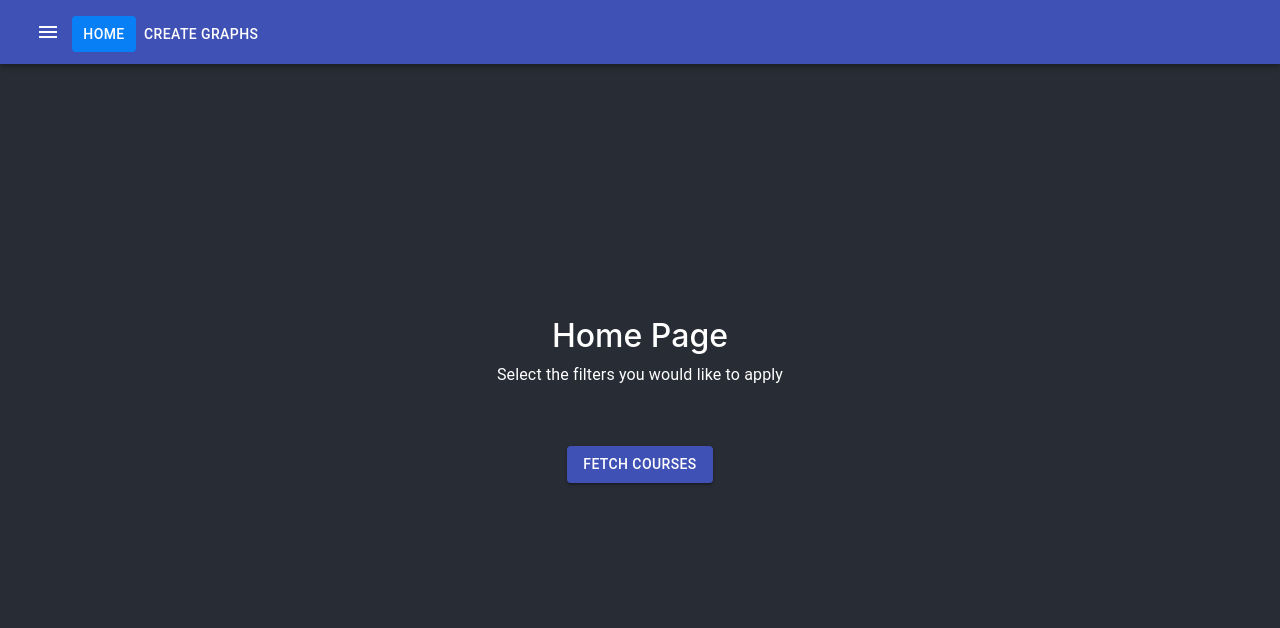
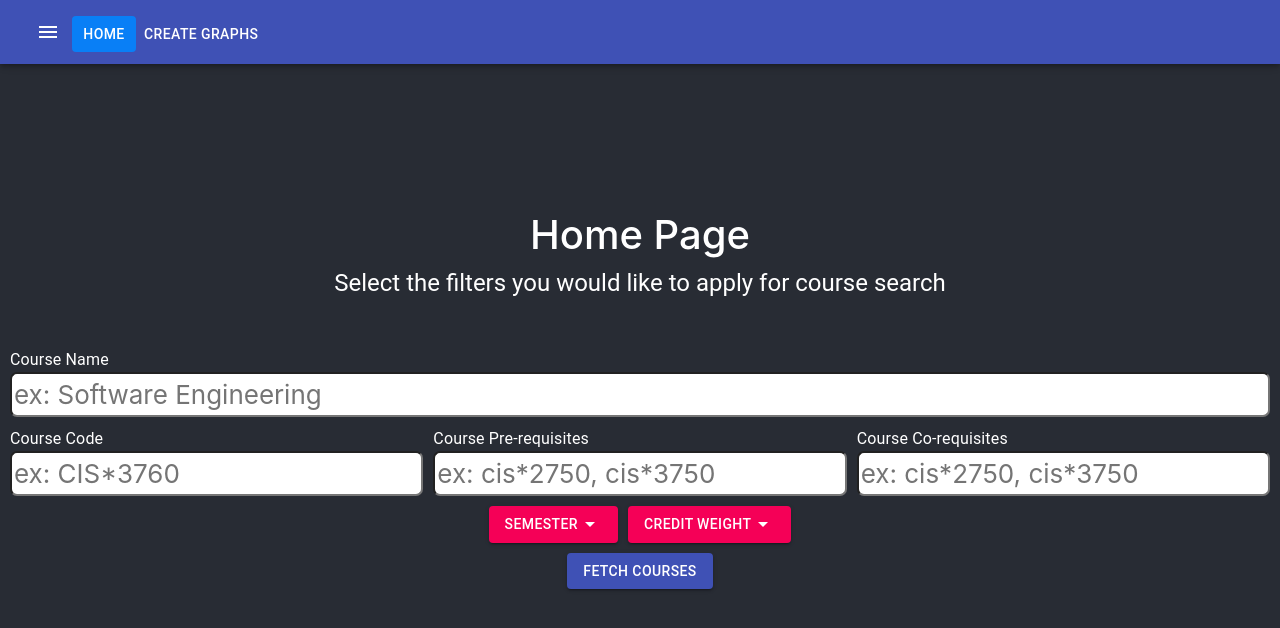
Before and after one commit to gnodwell/Guelph-Course-Selection-Manager, a React (Create React App) app in the folder webapp/front/: page / in a window 1280 px wide. Shown: the top 628 px of the page. Built offline with nearby package versions, Linux system fonts and the light colour scheme.

Commit message:
added UI for filtering

```diff
--- a/webapp/front/src/App.css
+++ b/webapp/front/src/App.css
@@ -39,6 +39,34 @@
   display: flex;
 }
 
+.flex_div {
+  display: flex;
+  flex-direction: row;
+  /* align-items: flex-start; */
+  flex-wrap: wrap;
+}
+
+.flex_item_sm {
+  flex-grow: 3;
+  flex-basis: auto;
+  margin: 5px;
+  width: 30%;
+  text-align: left;
+}
+
+.flex_item_md {
+  flex-grow: 3;
+  flex-basis: auto;
+  margin: 5px;
+  width: 75%;
+  text-align: left;
+}
+
+.input_field {
+  border-radius: 7px;
+  width: 100%;
+}
+
 @keyframes App-logo-spin {
   from {
     transform: rotate(0deg);
--- a/webapp/front/src/Pages/CreateGraphs.js
+++ b/webapp/front/src/Pages/CreateGraphs.js
@@ -25,11 +25,11 @@ function Graph() {
         <div className="CreateGraphs">
             <p>Hello From Graphs</p>
 
-            <Button onClick = {addGraph} variant='contained' color='primary'>
+            <Button onClick = {addGraph} variant='contained' color='primary' style={{margin: '5px'}}>
                 Generate Graph
             </Button>
 
-            <Button onClick = {clearGraph} variant='contained' color='primary'>
+            <Button onClick = {clearGraph} variant='contained' color='primary' style={{margin: '5px'}}>
                 Clear Graph
             </Button>
 
--- a/webapp/front/src/Pages/Home.js
+++ b/webapp/front/src/Pages/Home.js
@@ -1,20 +1,27 @@
 import Button from '@material-ui/core/Button'
 import logo from '../logo.svg';
 import React, { useState, useEffect } from 'react';
-import { Typography } from '@material-ui/core';
+import { Divider, IconButton, TableContainer, Typography } from '@material-ui/core';
+import { Menu } from '@material-ui/core/';
+import { MenuItem } from '@material-ui/core';
+import Zoom from '@material-ui/core/Zoom';
+import { ArrowDropDown } from '@material-ui/icons';
+import { Table, TableBody, TableCell, TableHead, TableRow, Paper } from '@material-ui/core';
+
 
 
 
 
 function Home() {
     const [courses, setCourses] = useState([])
-    const [usedFilters, setUsedFilters] = useState([])
-    const [unusedFilters, setUnusedFilters] = useState([])
+    const [filters, setFilters] = useState({})
+    const [anchorElSem, setAnchorElSem] = useState(null)
+    const [anchorElCr, setAnchorElCr] = useState(null)
 
     const fetchCourses = async() => {
         fetch('https://131.104.49.104/api', {
             method: 'POST',
-            body: JSON.stringify({}),
+            body: JSON.stringify(filters),
             referrerPolicy: "unsafe-url",
             headers: {
                 'Content-Type': 'application/json'
@@ -24,44 +31,207 @@ function Home() {
         .then(data => setCourses(data))
         .catch(error => console.log(error))
     };
+
+    const handleChange = (event) => {
+        const name = event.target.name
+        const value = event.target.value
+
+        //allows user to enter multiple courses separated by commas
+        if (name === 'prereqs' || name === 'coreqs') {
+            const vals = value.split(",")
+            setFilters(values => ({...values, [name]: vals}))
+        } else {
+            setFilters(values => ({...values, [name]: value}))
+        }
+
+
+    }
+
+    const handleCloseSem = async(event) => {
+        //add the semester to the filters
+        updateFilters(event, 1)
+        setAnchorElSem(null)
+    }
+
+    const handleCloseCr = async(event) => {
+        //add the credit weight to the filters
+        updateFilters(event, 2)
+        setAnchorElCr(null)
+    }
+
+    const openMenuSem = (event) => {
+        setAnchorElSem(event.currentTarget)
+    }
+
+    const openMenuCr = (event) => {
+        setAnchorElCr(event.currentTarget)
+    }
+
+    function updateFilters (event, mode) {
+        //updating either the semester or credit attr. based on the mode
+        if (mode === 1) {
+            if (filters.semesters === undefined) {
+                setFilters(values => ({...values, ['semesters']: [event.target.innerText]}))
+            } else {
+                setFilters(values => ({...values, ['semesters']: [...filters.semesters, event.target.innerText]}))
+            }
+        } else if (mode === 2) {
+            if (filters.creditWeight === undefined) {
+                setFilters(values => ({...values, ['creditWeight']: [event.target.innerText]}))
+            } else {
+                setFilters(values => ({...values, ['creditWeight']: [...filters.creditWeight, event.target.innerText]}))
+            }
+        }
+    }
+
     return (
         <div className="homePage">
-            <h2>Home Page</h2>
+            <h1>Home Page</h1>
 
             {/* <img src={logo} className="App-logo" alt="logo" /> */}
 
-            <Typography>Select the filters you would like to apply</Typography>
+            <Typography variant='h5'>Select the filters you would like to apply for course search</Typography>
 
             <br></br>
 
-            <div style={{backgroundColor: 'white', margin: '10px', overflowY: 'scroll'}}>
-                {/* <Button>Course Code</Button>
-                <Button>Course Name</Button> */}
-                {/* <Button type='button' style={{color: 'white'}}>Summer</Button>
-                <Button type='button' style={{color: 'white'}}>Fall</Button>
-                <Button type='button' style={{color: 'white'}}>Winter</Button> */}
-                {/* <Button>Restriction</Button> */}
-                {/* <Button type='button' style={{color: 'white'}}>0.25 Credits</Button>
-                <Button type='button'style={{color: 'white'}}>0.5 Credits</Button>
-                <Button type='button'style={{color: 'white'}} >0.75 Credits</Button>
-                <Button type='button'style={{color: 'white'}}>1 Credit</Button>
-                <Button type='button'></Button>
-                <Button type='button'></Button> */}
+            <div  style={{margin: '5px'}}>
+                {/* form to send set filters and fetch courses */}
+                <form className='flex_div'>
+                    <label className='flex_item_md'>
+                        <Typography variant='body1'>Course Name</Typography>
+                        <input
+                            className='input_field'
+                            type='text'
+                            name="name"
+                            value={filters.name || ""}
+                            placeholder='ex: Software Engineering'
+                            onChange={handleChange}
+                        />
+                    </label>
+
+                    <label className='flex_item_sm'>
+                        <Typography variant='body1'>Course Code</Typography>
+                        <input
+                            className='input_field'
+                            type='text'
+                            name="cCode"
+                            value={filters.cCode || ""}
+                            placeholder='ex: CIS*3760'
+                            onChange={handleChange}
+                        />
+                    </label>
+
+                    <label className='flex_item_sm'>
+                        <Typography variant='body1'>Course Pre-requisites</Typography>
+                        <input
+                            className='input_field'
+                            type='text'
+                            name="prereqs"
+                            value={filters.prereqs || ""}
+                            placeholder='ex: cis*2750, cis*3750'
+                            onChange={handleChange}
+                        />
+                    </label>
+
+                    <label className='flex_item_sm'>
+                        <Typography variant='body1'>Course Co-requisites</Typography>
+                        <input
+                            className='input_field'
+                            type='text'
+                            name="coreqs"
+                            value={filters.coreqs || ""}
+                            placeholder='ex: cis*2750, cis*3750'
+                            onChange={handleChange}
+                        />
+                    </label>
+                </form>
+                {/* div to select the semester and credit filter */}
+                <div>
+                    <Button
+                        id='semester-button'
+                        style={{color: 'white', margin: '5px'}}
+                        variant='contained'
+                        color='secondary'
+                        onClick={openMenuSem}
+                    >
+                        Semester
+                        <ArrowDropDown style={{fill: 'white'}}/>
+                    </Button>
+                    <Menu
+                        id='semester-menu'
+                        anchorEl={anchorElSem}
+                        open={Boolean(anchorElSem)}
+                        onClose={handleCloseSem}
+                        TransitionComponent={Zoom}
+                    >
+                        <MenuItem onClick={handleCloseSem}>Fall</MenuItem>
+                        <MenuItem onClick={handleCloseSem}>Summer</MenuItem>
+                        <MenuItem onClick={handleCloseSem}>Winter</MenuItem>
+                    </Menu>
+
+                    <Button
+                        id='credit-button'
+                        style={{color: 'white', margin: '5px'}}
+                        variant='contained'
+                        color='secondary'
+                        onClick={openMenuCr}
+                    >
+                        Credit Weight
+                        <ArrowDropDown style={{fill: 'white'}}/>
+                    </Button>
+                    <Menu
+                        id='credit-menu'
+                        anchorEl={anchorElCr}
+                        open={Boolean(anchorElCr)}
+                        onClose={handleCloseCr}
+                        TransitionComponent={Zoom}
+                    >
+                        <MenuItem onClick={handleCloseCr}>0.25</MenuItem>
+                        <MenuItem onClick={handleCloseCr}>0.50</MenuItem>
+                        <MenuItem onClick={handleCloseCr}>0.75</MenuItem>
+                        <MenuItem onClick={handleCloseCr}>1.00</MenuItem>
+                        <MenuItem onClick={handleCloseCr}>1.25</MenuItem>
+                        <MenuItem onClick={handleCloseCr}>1.50</MenuItem>
+                    </Menu>
+                </div>
+
             </div>
-
-
 
             <Button onClick = {fetchCourses} variant='contained' color='primary'>
                 Fetch Courses
             </Button>
 
+            {/* function to display the fetched data in a table */}
             {(() => {
                 if (courses.length > 0) {
                     return (
-                        <div style={{backgroundColor: 'white', margin: '10px', overflowY: 'scroll', overflowX: 'scroll', maxHeight: '400px', width: '100%'}}>{
-                            courses.map(course => (
-                                <p key={course.cCode} style={{color: 'black'}} >course code: {course.cCode}</p>
-                            ))}
+                        <div style={{backgroundColor: 'white', margin: '10px', overflowY: 'scroll', maxHeight: '400px', maxWidth:'73%'}}>
+
+                            <TableContainer component={Paper}>
+                                <Table>
+                                    <TableHead>
+                                        <TableRow>
+                                            <TableCell>Course&nbsp;code</TableCell>
+                                            <TableCell>Credits</TableCell>
+                                            <TableCell>Title</TableCell>
+                                            <TableCell>Description</TableCell>
+                                        </TableRow>
+                                    </TableHead>
+                                    <TableBody>
+                                        { courses.map(course => (
+                                            <TableRow
+                                                key={course.cCode}
+                                                sx={{ '&:last-child td, &:last-child th': { border: 0 } }}
+                                            >
+                                                <TableCell>{course.cCode}</TableCell>
+                                                <TableCell>{course.creditWeight}</TableCell>
+                                                <TableCell>{course.name}</TableCell>
+                                                <TableCell>{course.description}</TableCell>
+                                            </TableRow>
+                                        ))}
+                                    </TableBody>
+                                </Table>
+                            </TableContainer>
                         </div>
                     )
                 }
```
Also changed, not shown: 10 other files (tests, documents, lock files or other folders).
